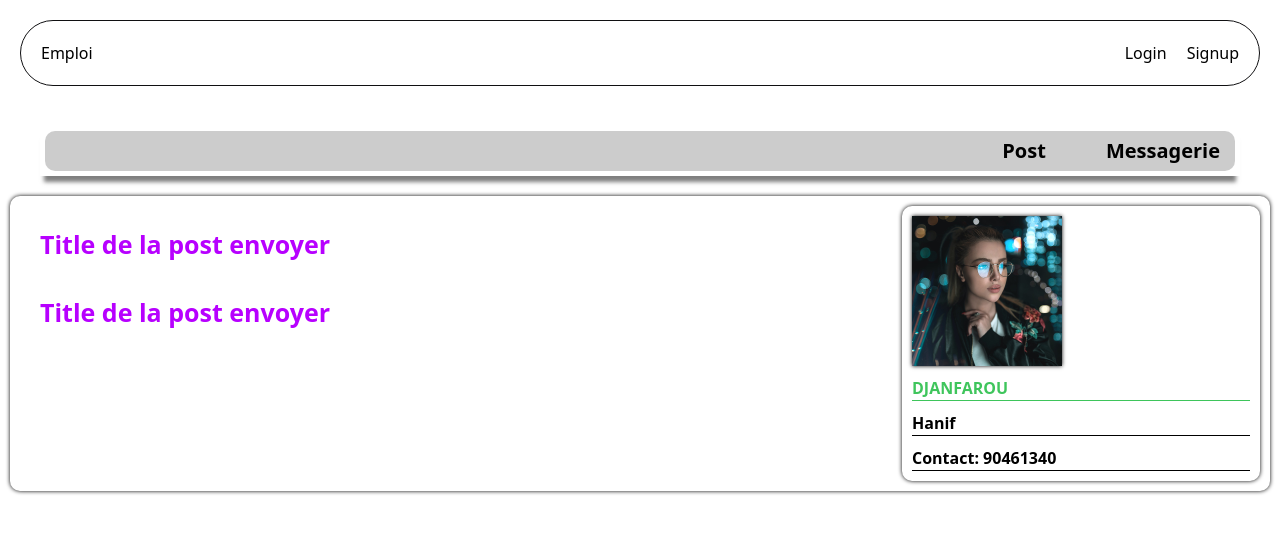
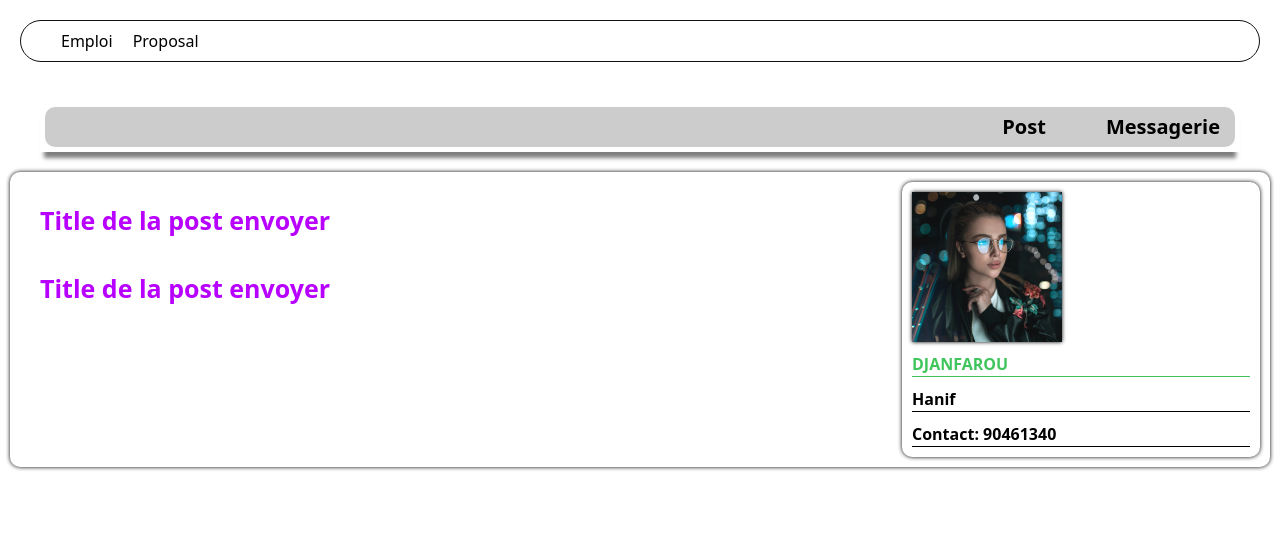
Before and after one commit to Djanfarouhanif/offre, an Angular app: page /fre_profile in a window 1280 px wide. Shown: the top 534 px of the page. Built offline with nearby package versions, Linux system fonts and the light colour scheme.

Commit message:
header recorde

```diff
--- a/src/app/app.component.html
+++ b/src/app/app.component.html
@@ -1,5 +1,5 @@
 
-<app-header></app-header>
+
 
 
 <router-outlet></router-outlet>
--- a/src/app/emploi/emploi.component.html
+++ b/src/app/emploi/emploi.component.html
@@ -1,3 +1,5 @@
+<app-header></app-header>
+
 <div class="contener" >
     <div class="header">
         <h4>Les emploi</h4>
--- a/src/app/emploi/emploi.component.ts
+++ b/src/app/emploi/emploi.component.ts
@@ -1,9 +1,10 @@
 import { Component } from '@angular/core';
+import { HeaderComponent } from '../header/header.component';
 
 @Component({
   selector: 'app-emploi',
   standalone: true,
-  imports: [],
+  imports: [ HeaderComponent],
   templateUrl: './emploi.component.html',
   styleUrl: './emploi.component.css'
 })
--- a/src/app/fre-profile/fre-profile.component.html
+++ b/src/app/fre-profile/fre-profile.component.html
@@ -1,3 +1,4 @@
+<app-header></app-header>
 
 
 <div class="navBar">
--- a/src/app/fre-profile/fre-profile.component.ts
+++ b/src/app/fre-profile/fre-profile.component.ts
@@ -1,10 +1,11 @@
 import { Component } from '@angular/core';
 import { NgModule } from '@angular/core';
 import { CommonModule } from '@angular/common'
+import { HeaderComponent } from '../header/header.component';
 @Component({
   selector: 'app-fre-profile',
   standalone: true,
-  imports: [ CommonModule],
+  imports: [ CommonModule, HeaderComponent],
   templateUrl: './fre-profile.component.html',
   styleUrl: './fre-profile.component.css'
 })
--- a/src/app/header/header.component.css
+++ b/src/app/header/header.component.css
@@ -22,4 +22,12 @@
 
 li{
     cursor: pointer;
+    display: inline-block;
+    margin-left: 20px;
+    transition: all .5s ease-in-out;
 }
+
+li:hover{
+    border-bottom:1px  solid rgb(171, 12, 166);
+    transition: all .5s ease-in-out;
+}
--- a/src/app/header/header.component.html
+++ b/src/app/header/header.component.html
@@ -4,11 +4,11 @@
         <nav>
             <ul>
                 <li>Emploi</li>
+                <li>Proposal</li>
             </ul>
         </nav>
     </div>
     <div class="connect">
-        <a href="#" class="login">Login</a>
-        <a href="#" class="signup">Signup</a>
+
     </div>
 </div>
--- a/src/app/post-detaille/post-detaille.component.html
+++ b/src/app/post-detaille/post-detaille.component.html
@@ -1,3 +1,5 @@
+<app-header></app-header>
+
 <div class="contener">
     <div class="content">
         <div class="post">
--- a/src/app/post-detaille/post-detaille.component.ts
+++ b/src/app/post-detaille/post-detaille.component.ts
@@ -1,9 +1,9 @@
 import { Component } from '@angular/core';
-
+import { HeaderComponent } from '../header/header.component'
 @Component({
   selector: 'app-post-detaille',
   standalone: true,
-  imports: [],
+  imports: [HeaderComponent],
   templateUrl: './post-detaille.component.html',
   styleUrl: './post-detaille.component.css'
 })
--- a/src/app/post-profile/post-profile.component.html
+++ b/src/app/post-profile/post-profile.component.html
@@ -1,3 +1,5 @@
+<app-header></app-header>
+
 <div class="navBar">
     <div class="nav">
         <ul>
--- a/src/app/post-profile/post-profile.component.ts
+++ b/src/app/post-profile/post-profile.component.ts
@@ -1,14 +1,13 @@
 import { Component } from '@angular/core';
 import { MessagePostComponent } from '../message-post/message-post.component';
 import { NgModule } from '@angular/core';
-import { BrowserModule } from '@angular/platform-browser';
 import { CommonModule } from '@angular/common';
-
+import { HeaderComponent } from '../header/header.component'
 
 @Component({
   selector: 'app-post-profile',
   standalone: true,
-  imports: [ MessagePostComponent, CommonModule],
+  imports: [ MessagePostComponent, CommonModule , HeaderComponent],
   templateUrl: './post-profile.component.html',
   styleUrl: './post-profile.component.css'
 })
```
